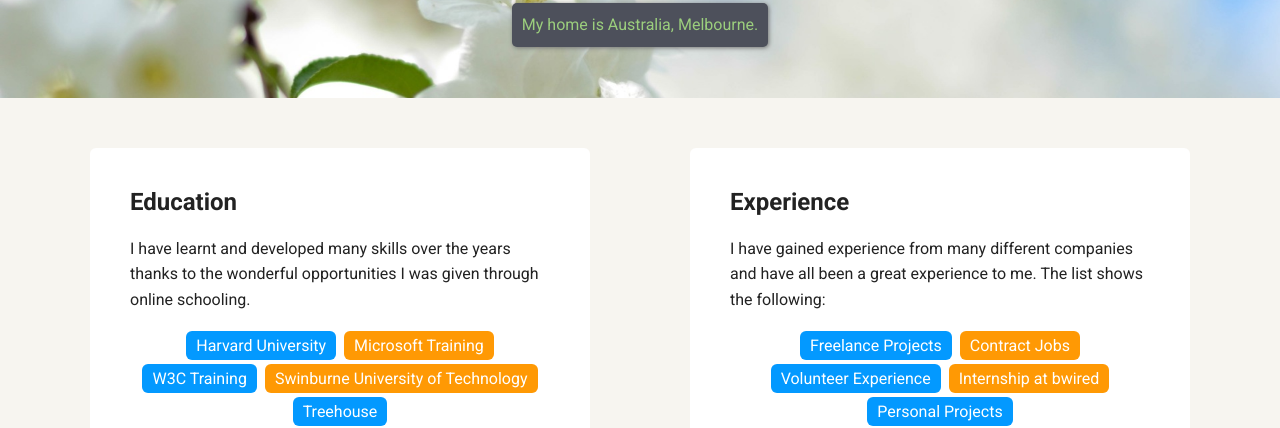
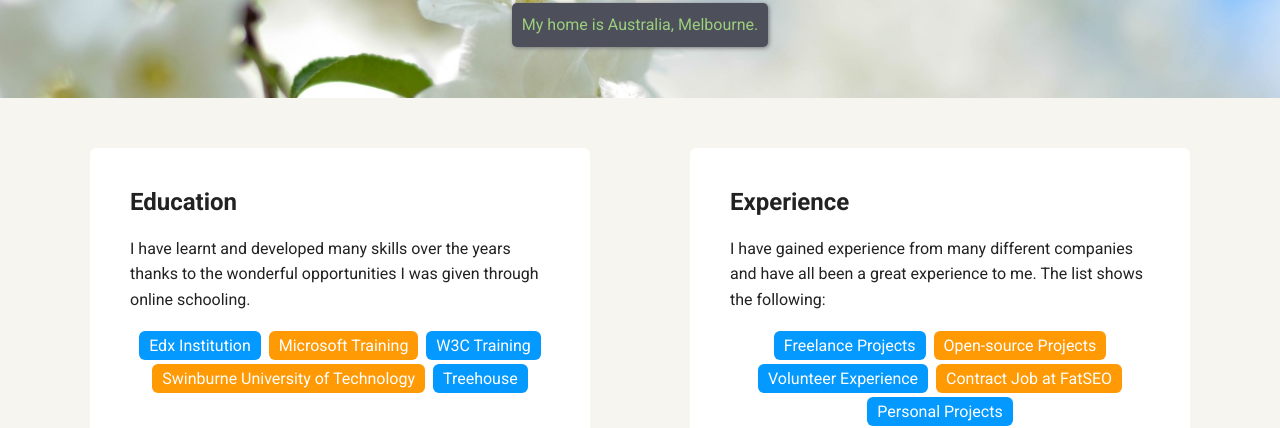
Before and after one commit to R2D2TheGoldGuy/p1-personal-profile-page, a plain HTML site: page experience.html in a window 1280 px wide. Shown: the part 372-800 px from the top of the page. Drawn offline with Linux system fonts and the light colour scheme; a web font is replaced by a local one.

Commit message:
Updating Details
Updating current information of my profile.

```diff
--- a/experience.html
+++ b/experience.html
@@ -27,7 +27,7 @@
         <h2>Education</h2>
         <p>I have learnt and developed many skills over the years thanks to the wonderful opportunities I was given through online schooling.</p>
         <ul class="skills">
-          <li>Harvard University</li>
+          <li>Edx Institution</li>
           <li>Microsoft Training</li>
           <li>W3C Training</li>
           <li>Swinburne University of Technology</li>
@@ -40,9 +40,9 @@
         <p>I have gained experience from many different companies and have all been a great experience to me. The list shows the following:</p>
         <ul class="skills">
           <li>Freelance Projects</li>
-          <li>Contract Jobs</li>
+          <li>Open-source Projects</li>
           <li>Volunteer Experience</li>
-          <li>Internship at bwired</li>
+          <li>Contract Job at FatSEO</li>
           <li>Personal Projects</li>
         </ul>
       </div>
--- a/styles.css
+++ b/styles.css
@@ -52,7 +52,7 @@ a:hover {
   transition: all .5s;
 }
 .nav a:hover {
-  color: white
+  color: white;
 }
 
 header {
```
